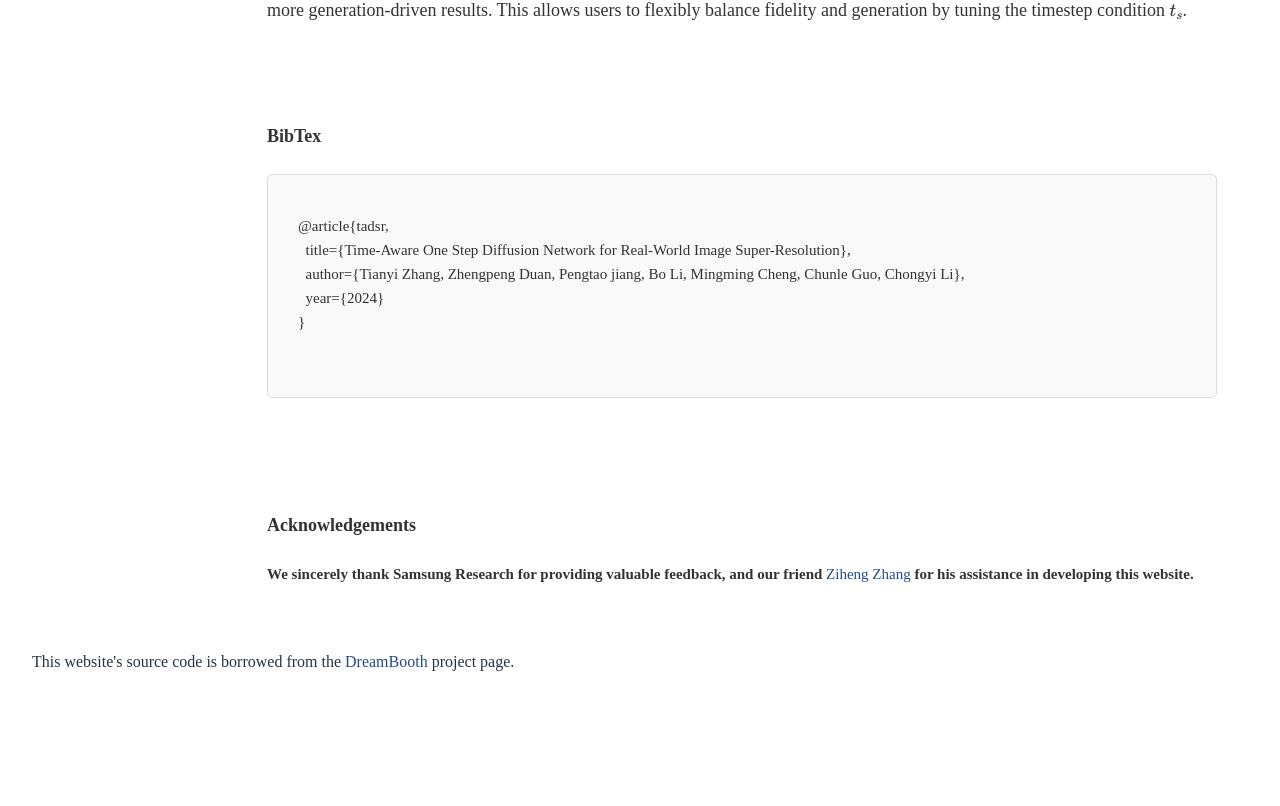
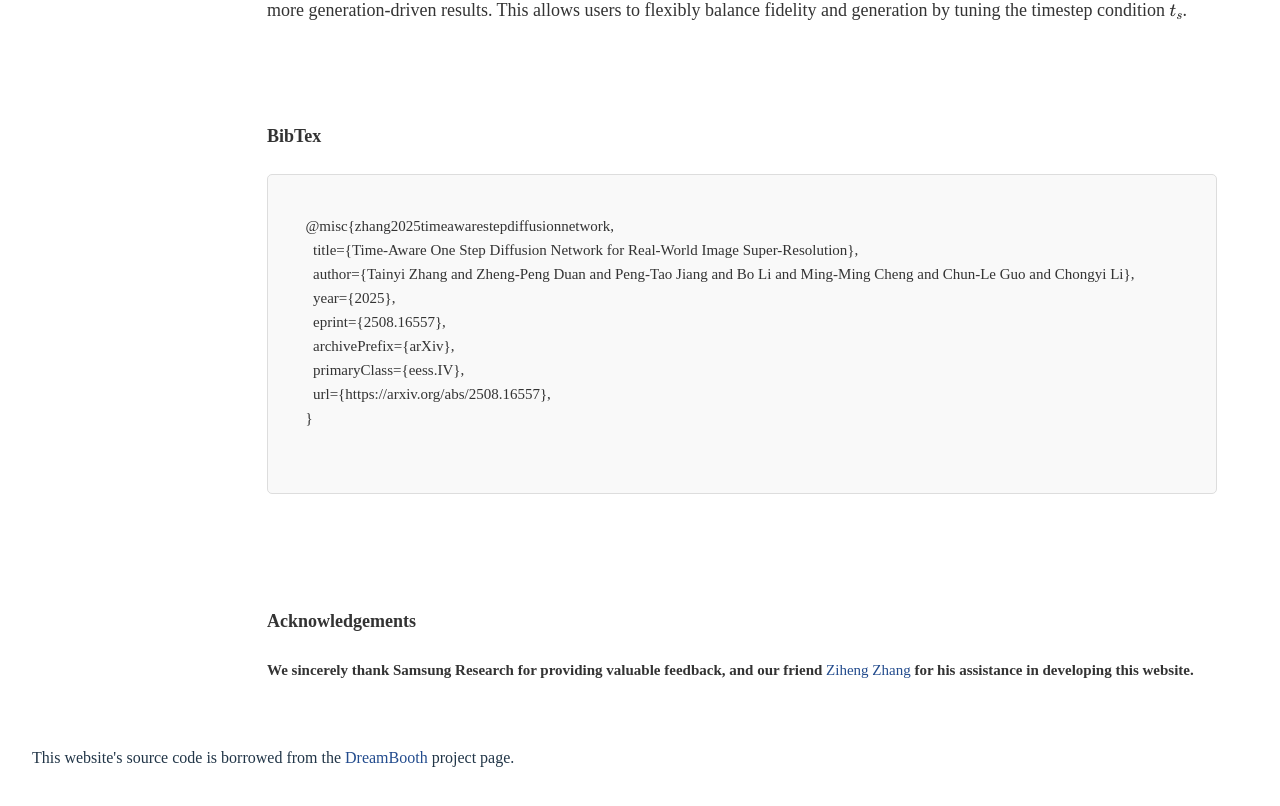
Before and after one commit to zty557/TADSR_HomePage, a Vue app: page / in a window 1280 px wide. Shown: the part 5989-6795 px from the top of the page. Before the commit the page ends 6711 px from the top, so only its background shows below. Built offline with nearby package versions, Linux system fonts and the light colour scheme; some icons are missing; a web font is replaced by a local one.

Commit message:
chore: update App.vue

```diff
--- a/src/App.vue
+++ b/src/App.vue
@@ -207,11 +207,15 @@ onMounted(() => {
   <h4>BibTex</h4>
   <pre class="bibtex-code">
     <code>
-    @article{tadsr,
-      title={Time-Aware One Step Diffusion Network for Real-World Image Super-Resolution},
-      author={Tianyi Zhang, Zhengpeng Duan, Pengtao jiang, Bo Li, Mingming Cheng, Chunle Guo, Chongyi Li},
-      year={2024}
-    }
+      @misc{zhang2025timeawarestepdiffusionnetwork,
+        title={Time-Aware One Step Diffusion Network for Real-World Image Super-Resolution},
+        author={Tainyi Zhang and Zheng-Peng Duan and Peng-Tao Jiang and Bo Li and Ming-Ming Cheng and Chun-Le Guo and Chongyi Li},
+        year={2025},
+        eprint={2508.16557},
+        archivePrefix={arXiv},
+        primaryClass={eess.IV},
+        url={https://arxiv.org/abs/2508.16557},
+      }
     </code>
   </pre>
 </div>
```
